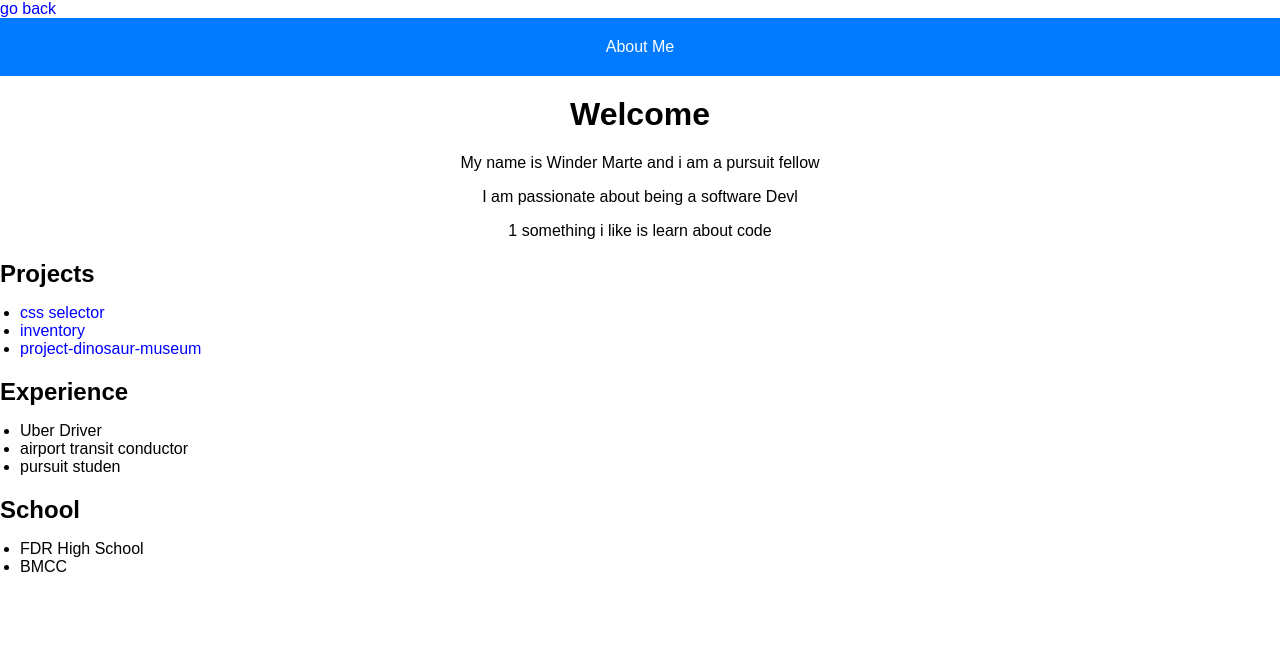
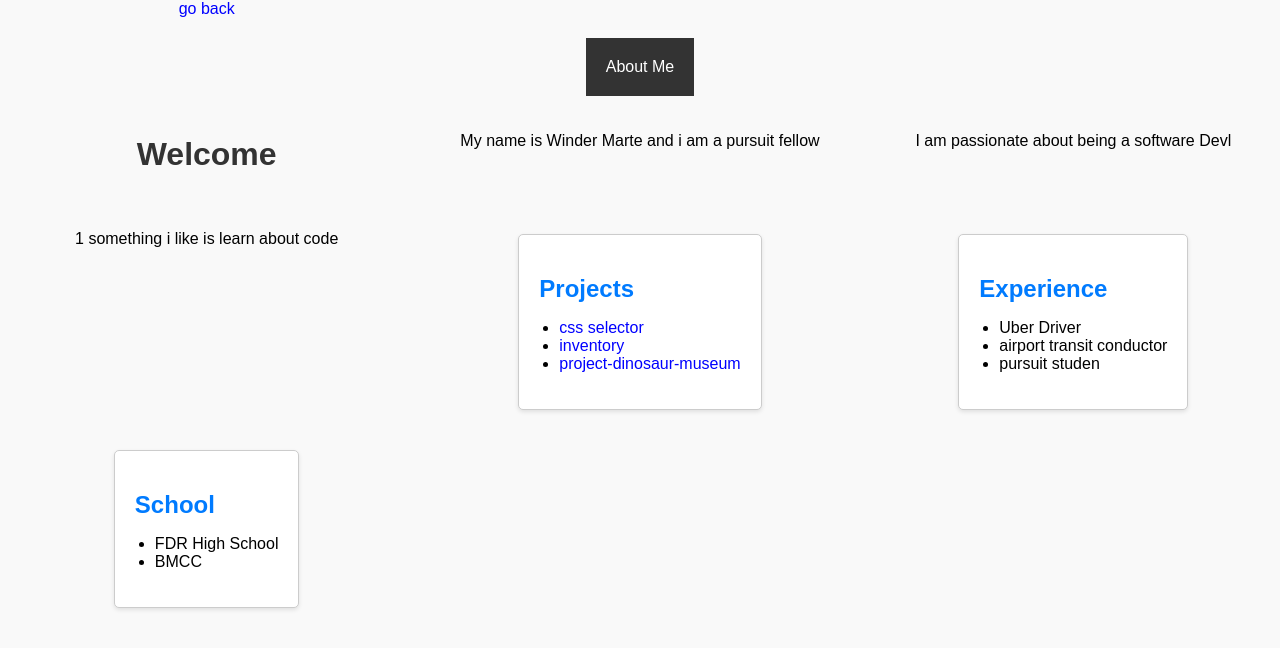
Before and after one commit to winder809/winder-project809, a plain HTML site: page index-2.html in a window 1280 px wide. Drawn offline with Linux system fonts and the light colour scheme.

Commit message:
add grid

```diff
--- a/style-22.css
+++ b/style-22.css
@@ -1,15 +1,19 @@
-/* style-22.css */
-
-/* Global Styles */
+/* Global styles */
 body {
     font-family: Arial, sans-serif;
     margin: 0;
     padding: 0;
+    display: grid;
+    grid-template-columns: repeat(3, 1fr);
+    gap: 20px;
+    justify-items: center;
+    background-color: #f9f9f9;
 }
 
 /* Header Styles */
 header {
-    background-color: #007bff;
+    grid-column: 1 / -1;
+    background-color: #333;
     color: #fff;
     padding: 20px;
     text-align: center;
@@ -19,6 +23,7 @@ body {
 h1 {
     text-align: center;
     margin-top: 20px;
+    color: #333;
 }
 
 /* Paragraph Styles */
@@ -36,12 +41,18 @@ body {
 /* Article Styles */
 article {
     margin-top: 20px;
+    background-color: #fff;
+    border: 1px solid #ccc;
+    padding: 20px;
+    border-radius: 5px;
+    box-shadow: 0 2px 4px rgba(0, 0, 0, 0.1);
 }
 
 /* Article Heading Styles */
 article h2 {
     font-size: 24px;
     margin-bottom: 10px;
+    color: #007bff;
 }
 
 /* Article List Styles */
@@ -52,12 +63,18 @@ body {
 /* Aside Styles */
 aside {
     margin-top: 20px;
+    background-color: #fff;
+    border: 1px solid #ccc;
+    padding: 20px;
+    border-radius: 5px;
+    box-shadow: 0 2px 4px rgba(0, 0, 0, 0.1);
 }
 
 /* Aside Heading Styles */
 aside h2 {
     font-size: 24px;
     margin-bottom: 10px;
+    color: #007bff;
 }
 
 /* Aside List Styles */
@@ -68,12 +85,18 @@ body {
 /* Div Styles */
 div {
     margin-top: 20px;
+    background-color: #fff;
+    border: 1px solid #ccc;
+    padding: 20px;
+    border-radius: 5px;
+    box-shadow: 0 2px 4px rgba(0, 0, 0, 0.1);
 }
 
 /* Div Heading Styles */
 div h2 {
     font-size: 24px;
     margin-bottom: 10px;
+    color: #007bff;
 }
 
 /* Div List Styles */
--- a/style.css
+++ b/style.css
@@ -1,14 +1,17 @@
-/* style.css */
-
-/* Global Styles */
+/* Global styles */
 body {
     font-family: Arial, sans-serif;
     margin: 0;
     padding: 0;
+    display: grid;
+    grid-template-columns: repeat(3, 1fr);
+    gap: 20px;
+    justify-items: center;
 }
 
 /* Header Styles */
 header {
+    grid-column: 1 / -1;
     text-align: center;
     padding: 20px;
 }
@@ -20,6 +23,7 @@ body {
 
 /* Main Styles */
 main {
+    grid-column: 1 / -1;
     padding: 20px;
 }
 
```
Lines whose indentation alone changed are shown as unchanged.
